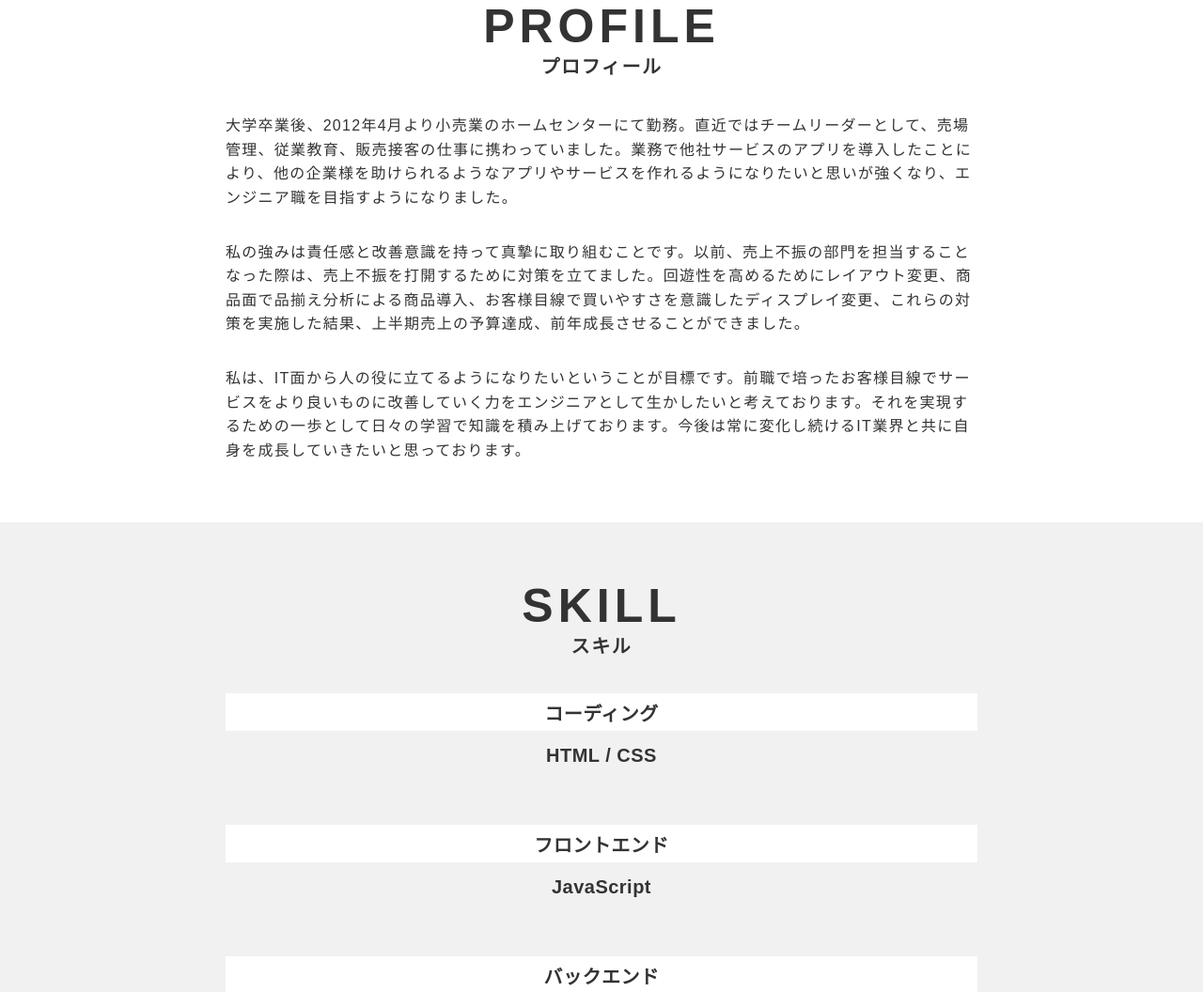
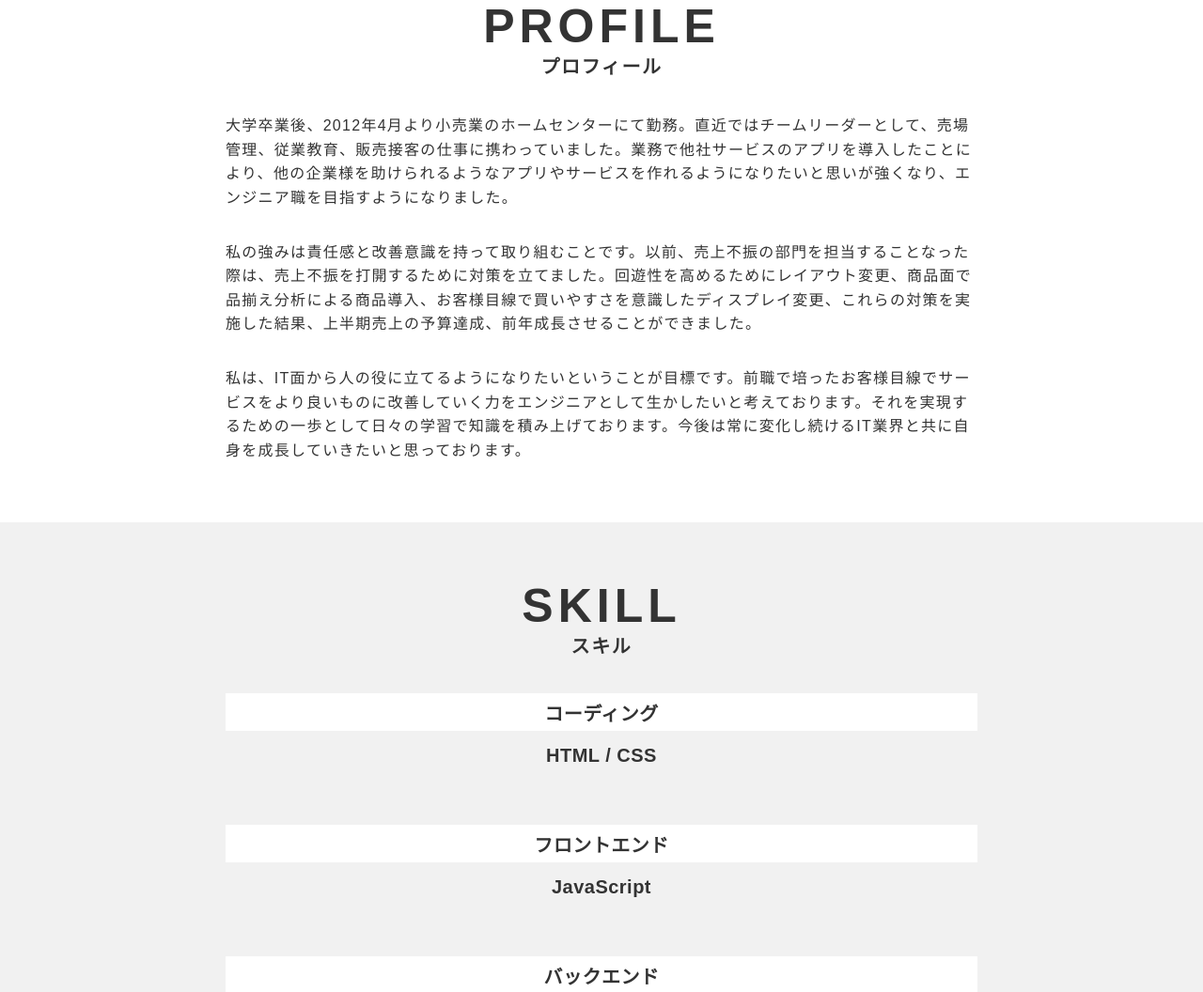
Before and after one commit to tanaatsu/portfolio-site, a plain HTML site: page index.html in a window 1280 px wide. Shown: the part 748-1804 px from the top of the page at 94% size. Drawn offline with nearby package versions, Linux system fonts and the light colour scheme.

Commit message:
修正③

```diff
--- a/index.html
+++ b/index.html
@@ -92,7 +92,7 @@
                 大学卒業後、2012年4月より小売業のホームセンターにて勤務。直近ではチームリーダーとして、売場管理、従業教育、販売接客の仕事に携わっていました。業務で他社サービスのアプリを導入したことにより、他の企業様を助けられるようなアプリやサービスを作れるようになりたいと思いが強くなり、エンジニア職を目指すようになりました。
               </p>
               <p>
-                私の強みは責任感と改善意識を持って真摯に取り組むことです。以前、売上不振の部門を担当することなった際は、売上不振を打開するために対策を立てました。回遊性を高めるためにレイアウト変更、商品面で品揃え分析による商品導入、お客様目線で買いやすさを意識したディスプレイ変更、これらの対策を実施した結果、上半期売上の予算達成、前年成長させることができました。
+                私の強みは責任感と改善意識を持って取り組むことです。以前、売上不振の部門を担当することなった際は、売上不振を打開するために対策を立てました。回遊性を高めるためにレイアウト変更、商品面で品揃え分析による商品導入、お客様目線で買いやすさを意識したディスプレイ変更、これらの対策を実施した結果、上半期売上の予算達成、前年成長させることができました。
               </p>
               <p>
                 私は、IT面から人の役に立てるようになりたいということが目標です。前職で培ったお客様目線でサービスをより良いものに改善していく力をエンジニアとして生かしたいと考えております。それを実現するための一歩として日々の学習で知識を積み上げております。今後は常に変化し続けるIT業界と共に自身を成長していきたいと思っております。
@@ -165,7 +165,7 @@
                   <!-- 記載番号：18 -->
                   <h3>FURIMA（フリマアプリ）</h3>
                   <!-- 記載番号：19 -->
-                  <p>Ruby / Ruby on Rails / MySQL / GitHub / Heroku / Visual Studio Code</p>
+                  <p>Ruby / Ruby on Rails / MySQL / GitHub / Heroku / Visual Studio Code </p>
                 </div>
                 <div class="works__item-btn-block">
                   <a href="works/01.html" class="button">More</a>
```
